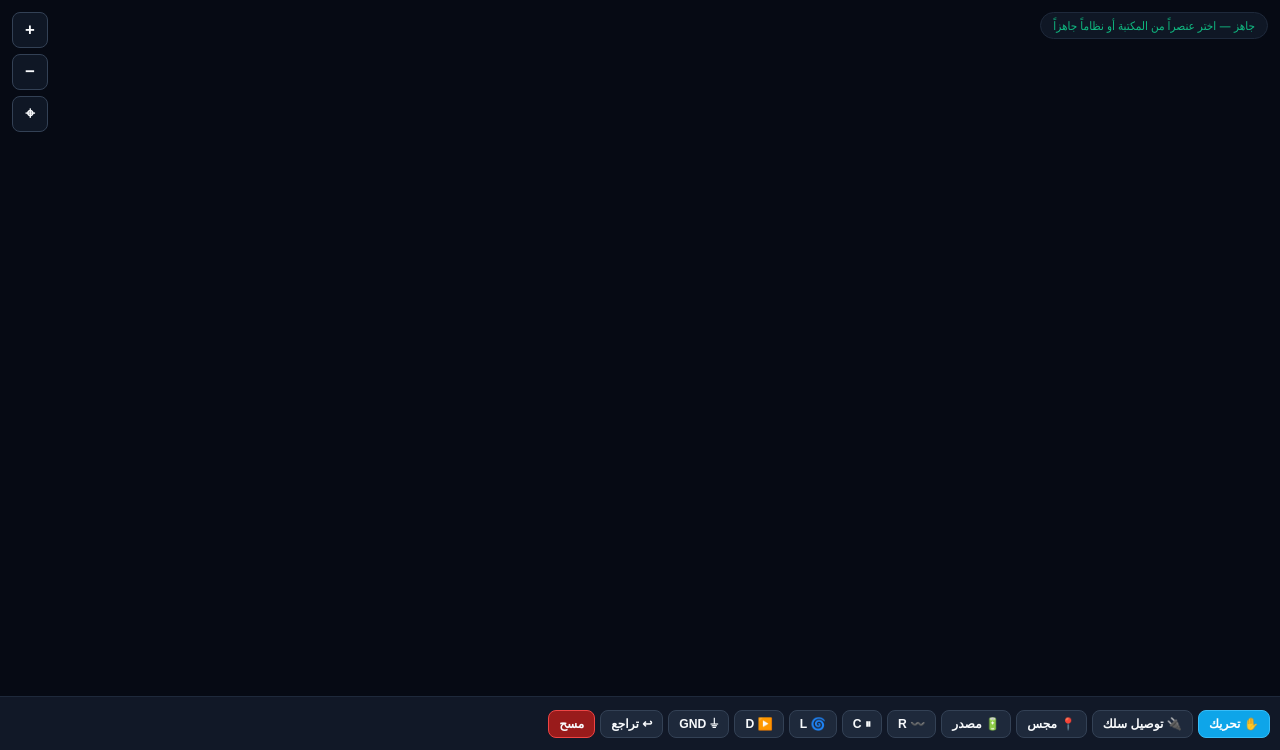
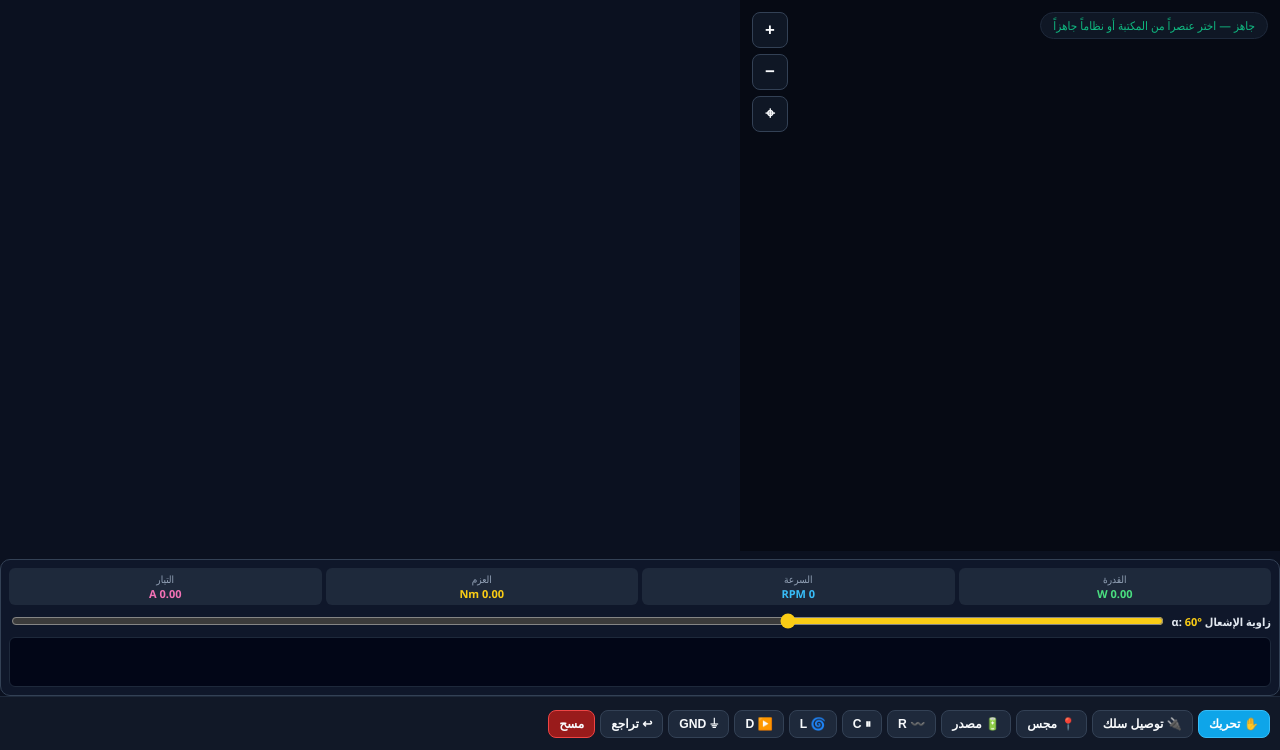
Before and after one commit to coronavires75-ops/ProSim-App, a Flask app: page / in a window 1280 px wide. Shown: the part 50-800 px from the top of the page. Run offline with Flask 3, Linux system fonts and the light colour scheme.

Commit message:
Fix oscilloscope modal flex layout so dashboard stacks cleanly below waveform canvas

```diff
--- a/static/presets_all.js
+++ b/static/presets_all.js
@@ -1892,38 +1892,50 @@ setInterval(attachLectureCircuitsToLoadDemo, 300);
 
 
 function initUnifiedScopeDashboard() {
-  const modal = Array.from(document.querySelectorAll('div')).find(el =>
-    el.textContent && el.textContent.includes('Proteus Virtual Oscilloscope') && el.querySelector('canvas')
+  // إيجاد عنصر الـ canvas الخاص بالأوسليسكوب نفسه
+  const scopeCanvas = Array.from(document.querySelectorAll('canvas')).find(c =>
+    c.id !== 'uniMotorMiniCanvas' && c.width >= 200 && c.closest('div') &&
+    c.closest('div').parentElement && c.closest('div').parentElement.textContent.includes('Proteus Virtual Oscilloscope')
   );
-  if (!modal || document.getElementById('unifiedMotorPowerBar')) return;
-
-  // إخفاء صف القياسات القديم المكرر (POWER / V_PP) لعدم التكرار
-  modal.querySelectorAll('div').forEach(d => {
-    if (d.textContent && d.textContent.includes('POWER /') && d.textContent.includes('V_RMS') && d.children.length >= 3) {
-      d.style.display = 'none';
-    }
-  });
+  if (!scopeCanvas || document.getElementById('unifiedMotorPowerBar')) return;
+
+  // الصعود لأقرب حاوية عمودية (Card/Modal body) وتأمين عرضها الكامل
+  let modalBody = scopeCanvas.parentElement;
+  while (modalBody && getComputedStyle(modalBody).display === 'flex' && getComputedStyle(modalBody).flexDirection === 'row') {
+    modalBody = modalBody.parentElement;
+  }
+  if (!modalBody) return;
+
+  modalBody.style.width = '95vw';
+  modalBody.style.maxWidth = '540px';
+  modalBody.style.boxSizing = 'border-box';
+  modalBody.style.overflowX = 'hidden';
 
   const bar = document.createElement('div');
   bar.id = 'unifiedMotorPowerBar';
   bar.dir = 'rtl';
-  bar.style.cssText = 'margin-top:8px;padding:8px 10px;background:#0f172a;border:1px solid #334155;border-radius:10px;color:#f8fafc;font-size:12px;';
+  bar.style.cssText = 'width:100%;box-sizing:border-box;margin-top:8px;padding:8px;background:#0f172a;border:1px solid #334155;border-radius:10px;color:#f8fafc;font-size:12px;display:block;clear:both;';
   bar.innerHTML = `
-    <div style="display:grid;grid-template-columns:repeat(4,1fr);gap:5px;text-align:center;margin-bottom:6px;">
-      <div style="background:#1e293b;padding:4px;border-radius:6px;"><div style="color:#94a3b8;font-size:10px;">القدرة (W)</div><div id="uniPowerVal" style="color:#4ade80;font-weight:bold;font-size:12px;">0.00 W</div></div>
-      <div style="background:#1e293b;padding:4px;border-radius:6px;"><div style="color:#94a3b8;font-size:10px;">السرعة</div><div id="uniRpmVal" style="color:#38bdf8;font-weight:bold;font-size:12px;">0 RPM</div></div>
-      <div style="background:#1e293b;padding:4px;border-radius:6px;"><div style="color:#94a3b8;font-size:10px;">العزم</div><div id="uniTorqueVal" style="color:#facc15;font-weight:bold;font-size:12px;">0.00 Nm</div></div>
-      <div style="background:#1e293b;padding:4px;border-radius:6px;"><div style="color:#94a3b8;font-size:10px;">التيار</div><div id="uniCurrVal" style="color:#f472b6;font-weight:bold;font-size:12px;">0.00 A</div></div>
+    <div style="display:grid;grid-template-columns:repeat(4,1fr);gap:4px;text-align:center;margin-bottom:6px;">
+      <div style="background:#1e293b;padding:4px 2px;border-radius:6px;"><div style="color:#94a3b8;font-size:10px;">القدرة</div><div id="uniPowerVal" style="color:#4ade80;font-weight:bold;font-size:11px;">0.00 W</div></div>
+      <div style="background:#1e293b;padding:4px 2px;border-radius:6px;"><div style="color:#94a3b8;font-size:10px;">السرعة</div><div id="uniRpmVal" style="color:#38bdf8;font-weight:bold;font-size:11px;">0 RPM</div></div>
+      <div style="background:#1e293b;padding:4px 2px;border-radius:6px;"><div style="color:#94a3b8;font-size:10px;">العزم</div><div id="uniTorqueVal" style="color:#facc15;font-weight:bold;font-size:11px;">0.00 Nm</div></div>
+      <div style="background:#1e293b;padding:4px 2px;border-radius:6px;"><div style="color:#94a3b8;font-size:10px;">التيار</div><div id="uniCurrVal" style="color:#f472b6;font-weight:bold;font-size:11px;">0.00 A</div></div>
     </div>
-    <div style="display:flex;align-items:center;gap:8px;margin-bottom:6px;">
-      <span style="color:#e2e8f0;font-weight:bold;white-space:nowrap;">زاوية الإشعال α: <strong id="uniAlphaText" style="color:#facc15;">60°</strong></span>
-      <input id="uniAlphaSlider" type="range" min="5" max="175" value="60" style="flex:1;accent-color:#facc15;cursor:pointer;">
+    <div style="display:flex;align-items:center;gap:6px;margin-bottom:6px;">
+      <span style="color:#e2e8f0;font-weight:bold;font-size:11px;white-space:nowrap;">زاوية الإشعال α: <strong id="uniAlphaText" style="color:#facc15;">60°</strong></span>
+      <input id="uniAlphaSlider" type="range" min="5" max="175" value="60" style="flex:1;min-width:0;accent-color:#facc15;cursor:pointer;">
     </div>
-    <canvas id="uniMotorMiniCanvas" width="320" height="55" style="width:100%;height:55px;background:#020617;border:1px solid #1e293b;border-radius:6px;display:block;"></canvas>
+    <canvas id="uniMotorMiniCanvas" width="320" height="50" style="width:100%;height:50px;background:#020617;border:1px solid #1e293b;border-radius:6px;display:block;"></canvas>
   `;
 
-  // وضع اللوحة في أسفل النافذة حتى تبقى شاشة الموجات كاملة وواضحة
-  modal.appendChild(bar);
+  // إدراج اللوحة أسفل حاوية الكانفاس مباشرة كصف رأسي مستقل
+  const canvasWrapper = scopeCanvas.parentElement;
+  if (canvasWrapper && canvasWrapper.parentNode) {
+    canvasWrapper.parentNode.insertBefore(bar, canvasWrapper.nextSibling);
+  } else {
+    modalBody.appendChild(bar);
+  }
 
   const slider = document.getElementById('uniAlphaSlider');
   const alphaTxt = document.getElementById('uniAlphaText');
--- a/templates/index.html
+++ b/templates/index.html
@@ -1317,7 +1317,7 @@ function ensureAllPresetsLoaded() {
 }
 setInterval(ensureAllPresetsLoaded, 1000);
 </script>
-<script src="/static/presets_all.js?v=67">
+<script src="/static/presets_all.js?v=68">
     try {
       if (typeof PRESETS !== 'undefined') window.PRESETS = PRESETS;
       if (typeof components !== 'undefined') window.components = components;
```
